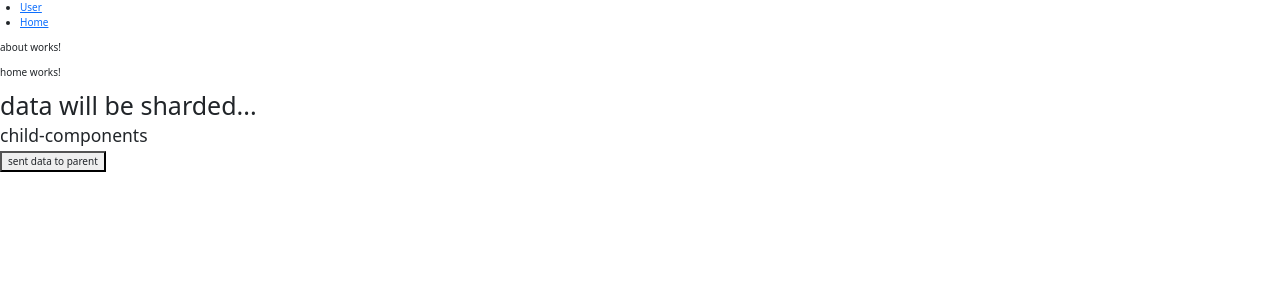
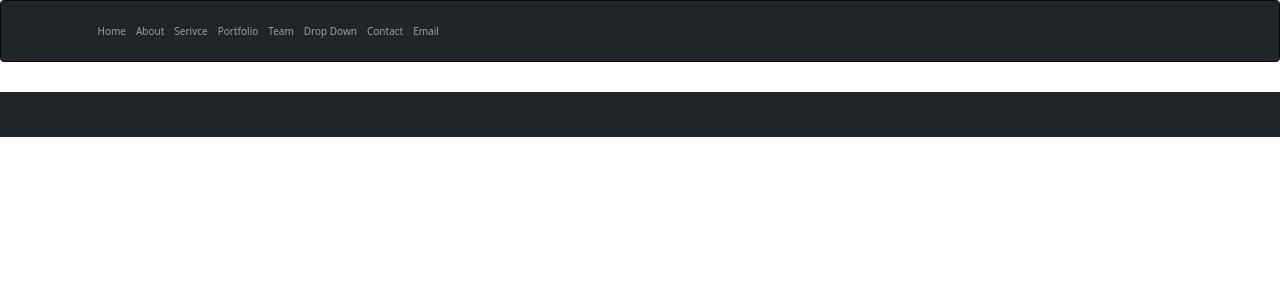
Before and after one commit to ParthipanSrinivasan/AngularProject, an Angular app: page /about in a window 1280 px wide. Shown: the top 300 px of the page. Built offline with nearby package versions, Linux system fonts and the light colour scheme.

Commit message:
fixed posstion

```diff
--- a/src/app/app-routing.module.ts
+++ b/src/app/app-routing.module.ts
@@ -1,7 +1,8 @@
 import { NgModule } from '@angular/core';
 import { RouterModule, Routes } from '@angular/router';
 
-const routes: Routes = [];
+const routes: Routes = [
+];
 
 @NgModule({
   imports: [RouterModule.forRoot(routes)],
--- a/src/app/app.component.html
+++ b/src/app/app.component.html
@@ -1,10 +1,4 @@
-<nav>
-    <ul>
-      <li><a routerLink="User">User</a></li>
-      <li><a routerLink="Home">Home</a></li>
-    </ul>
-  </nav>
-
-<router-outlet></router-outlet>
-<h1>data will be  sharded...</h1>
-<app-user (parentFuncation)="parentFuncation($event)"></app-user>
+<header><app-dasboard></app-dasboard></header>
+<footer>
+    <app-home></app-home>
+</footer>
--- a/src/app/app.component.ts
+++ b/src/app/app.component.ts
@@ -9,8 +9,5 @@ import { Routes, RouterModule } from '@angular/router';
 })
 
 export class AppComponent{
-  title = 'blog';
- parentFuncation(data:any){
-  console.log(data);
+
  }
-}
--- a/src/app/app.module.ts
+++ b/src/app/app.module.ts
@@ -10,12 +10,13 @@ import { HomeComponent } from './home/home.component';
 import { UserComponent } from './user/user.component';
 import { AboutComponent } from './about/about.component';
 import { Routes, RouterModule } from '@angular/router';
+import { DasboardComponent } from './dasboard/dasboard.component';
 
 const routes:Routes = [
   {path:'home',component:HomeComponent },
   {path:'user',component:UserComponent},
   {path:'about',component:AboutComponent},
-  {path:'server',component:ServerComponent},
+  {path:'server',component:ServerComponent}
  // { path: '',   redirectTo: '/home', pathMatch: 'full'},
   //{ path: '**', component:UserComponent }
 ]
@@ -25,7 +26,8 @@ const routes:Routes = [
     ServerComponent,
     HomeComponent,
     UserComponent,
-    AboutComponent
+    AboutComponent,
+    DasboardComponent
   ],
   imports: [
     RouterModule.forRoot(routes),
--- /dev/null
+++ b/src/app/dasboard/dasboard.component.html
@@ -0,0 +1,33 @@
+<nav class="navbar navbar-expand-lg navbar-white bg-dark navbar-inverse">
+    <div class="container">
+        <button class="navbar-toggler" type="button" data-toggle="collapse" data-bs-target="#mynavbar"></button>
+        <div class="collapse navbar-collapse " id="mynavbar">
+            <ul class="nav navbar-nav me-auto mb-2 mb-lg-0">
+                <li class="nav-item">
+                    <a href="" class="nav-link">Home</a>
+                </li>
+                <li class="nav-item ">
+                    <a href="" class="nav-link">About</a>
+                </li>
+                <li class="nav-item">
+                    <a href="" class="nav-link">Serivce</a>
+                </li>
+                <li class="nav-item">
+                    <a href="" class="nav-link">Portfolio</a>
+                </li>
+                <li class="nav-item">
+                    <a href="" class="nav-link nav-brand">Team</a>
+                </li>
+                <li class="nav-item">
+                    <a href="" class="nav-link">Drop Down</a>
+                </li>
+                <li class="nav-item">
+                    <a href="" class="nav-link">Contact</a>
+                </li>
+                <li class="nav-item">
+                    <a href="" class="nav-link">Email</a>
+                </li>
+            </ul>
+        </div>
+    </div>
+</nav>
--- a/src/app/home/home.component.html
+++ b/src/app/home/home.component.html
@@ -1 +1,3 @@
-<p>home works!</p>
+<footer class="bg-dark text-white pt-5 pb-4 mt-5">
+
+</footer>
--- a/src/app/user/user.component.ts
+++ b/src/app/user/user.component.ts
@@ -5,14 +5,6 @@ import { Component, OnInit, Output, EventEmitter } from '@angular/core';
   templateUrl: './user.component.html',
   styleUrls: ['./user.component.css']
 })
-export class UserComponent implements OnInit {
-  @Output() parentFunction: EventEmitter<any> = new EventEmitter();
-  constructor() {}
-  ngOnInit(): void {
+export class UserComponent {
 
-  }
-  sendData(){
-    let data={name:"sokku", age:21, email:"parhtipanks2001@gmail.com"}
-    console.log(data)
-  }
 }
--- a/src/index.html
+++ b/src/index.html
@@ -9,5 +9,6 @@
 </head>
 <body>
   <app-root></app-root>
+  <router-outlet></router-outlet>
 </body>
 </html>
```
Also changed, not shown: src/app/dasboard/dasboard.component.ts (added, +10 -0 lines), src/app/dasboard/dasboard.component.css (added), 1 other file (tests, documents, lock files or other folders).
